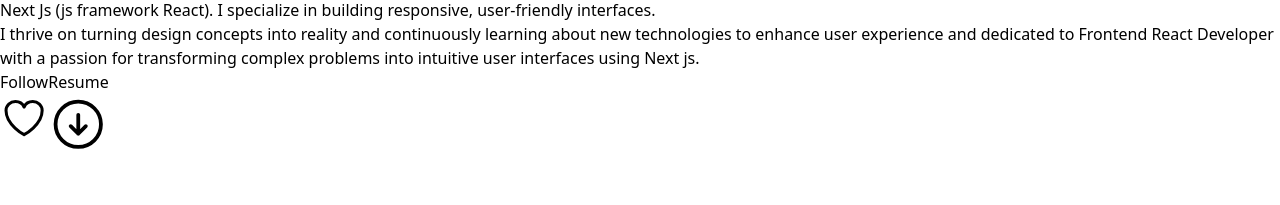
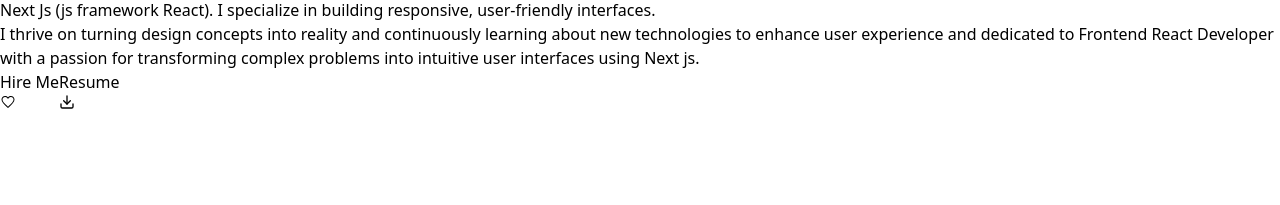
Before and after one commit to developerMohib/Mohibullah-Mohim, a React (Vite) app: page / in a window 1280 px wide. Shown: the part 462-667 px from the top of the page. Built offline with nearby package versions, Linux system fonts and the light colour scheme.

Commit message:
Navbar sticky is complete functional

```diff
--- a/src/Components/Banner/Hero.jsx
+++ b/src/Components/Banner/Hero.jsx
@@ -1,5 +1,7 @@
 import { Typewriter } from "react-simple-typewriter";
 import banner from "/mohibullah-mohim-hero.jpg"
+import { IoMdHeartEmpty } from "react-icons/io";
+import { FiDownload } from "react-icons/fi";
 
 const Hero = () => {
   return (
@@ -39,38 +41,10 @@
           </p>
           <div className="flex justify-center space-x-5">
             <button className="flex w-full items-center justify-center gap-1 rounded-2xl bg-rose-500 p-5 py-3 font-semibold text-white hover:bg-rose-700">
-              Follow
-              <svg
-                xmlns="http://www.w3.org/2000/svg"
-                fill="none"
-                viewBox="0 0 24 24"
-                strokeWidth="1.5"
-                stroke="currentColor"
-                className="h-6 w-6"
-              >
-                <path
-                  strokeLinecap="round"
-                  strokeLinejoin="round"
-                  d="M21 8.25c0-2.485-2.099-4.5-4.688-4.5-1.935 0-3.597 1.126-4.312 2.733-.715-1.607-2.377-2.733-4.313-2.733C5.1 3.75 3 5.765 3 8.25c0 7.22 9 12 9 12s9-4.78 9-12Z"
-                />
-              </svg>
+              Hire Me <IoMdHeartEmpty className="h-6 w-6"/>
             </button>
-            <button className="flex w-full items-center justify-center gap-2 rounded-2xl bg-white p-5 py-3 font-semibold">
-              Resume
-              <svg
-                xmlns="http://www.w3.org/2000/svg"
-                fill="none"
-                viewBox="0 0 24 24"
-                strokeWidth="1.5"
-                stroke="currentColor"
-                className="h-6 w-6"
-              >
-                <path
-                  strokeLinecap="round"
-                  strokeLinejoin="round"
-                  d="m9 12.75 3 3m0 0 3-3m-3 3v-7.5M21 12a9 9 0 1 1-18 0 9 9 0 0 1 18 0Z"
-                />
-              </svg>
+            <button className="flex w-full items-center justify-center gap-2 rounded-2xl bg-white hover:bg-gray-300 p-5 py-3 font-semibold">
+              Resume <FiDownload className="h-6 w-6" />
             </button>
           </div>
         </div>
--- a/src/Components/Navbar/Navbar.jsx
+++ b/src/Components/Navbar/Navbar.jsx
@@ -1,20 +1,36 @@
-import { useState } from "react";
-
+import "./navbar.css";
+import { useEffect, useState } from "react";
 import logo from "../../assets/devmohib.png";
 
 const Navbar = () => {
   const [isOpen, setIsOpen] = useState(false);
+  const [isSticky, setIsSticky] = useState(false);
+
+  useEffect(() => {
+    const handleScroll = () => {
+      if (window.scrollY > 50) {
+        setIsSticky(true);
+      } else {
+        setIsSticky(false);
+      }
+    };
+    window.addEventListener("scroll", handleScroll);
+    return () => {
+      window.removeEventListener("scroll", handleScroll);
+    };
+  }, []);
+
   return (
-    <nav className="relative bg-white shadow dark:bg-gray-800">
+    <nav
+      className={`relative bg-white shadow dark:bg-gray-800 top-0 ${
+        isSticky ? "sticky-nav scrolled" : ""
+      }`}
+    >
       <div className="container px-6 py-4 mx-auto">
         <div className="lg:flex lg:items-center lg:justify-between">
           <div className="flex items-center justify-between">
             <a href="#">
-              <img
-                className="w-auto h-6 sm:h-7"
-                src={logo}
-                alt="Logo"
-              />
+              <img className="w-auto h-6 sm:h-7" src={logo} alt="Logo" />
             </a>
 
             {/* Mobile menu button */}
--- /dev/null
+++ b/src/Components/Navbar/navbar.css
@@ -0,0 +1,14 @@
+nav.sticky-nav {
+  position: fixed;
+  top: 0;
+  width: 100%;
+  z-index: 1000;
+  transition: background-color 0.3s ease, box-shadow 0.3s ease,
+    backdrop-filter 0.3s ease;
+}
+
+nav.sticky-nav.scrolled {
+  background-color: rgba(255, 255, 255, 0.1);
+  backdrop-filter: blur(10px);
+  box-shadow: 0 2px 10px rgba(0, 0, 0, 0.1);
+}
```
